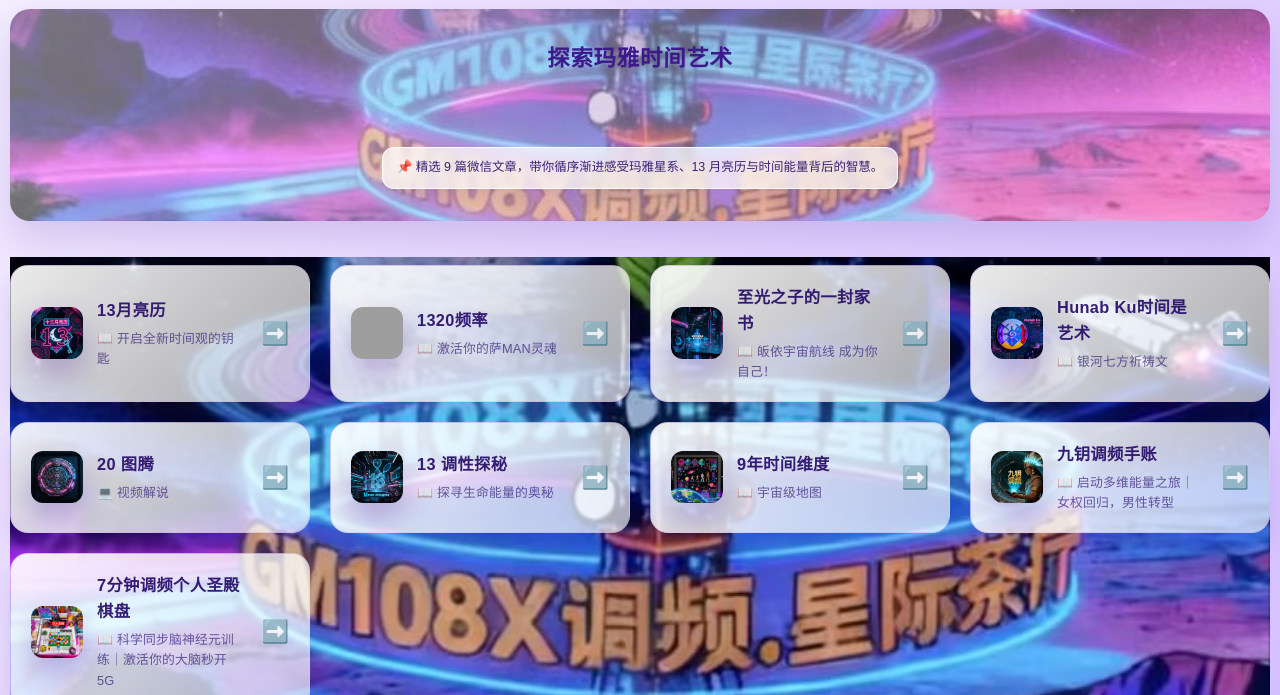
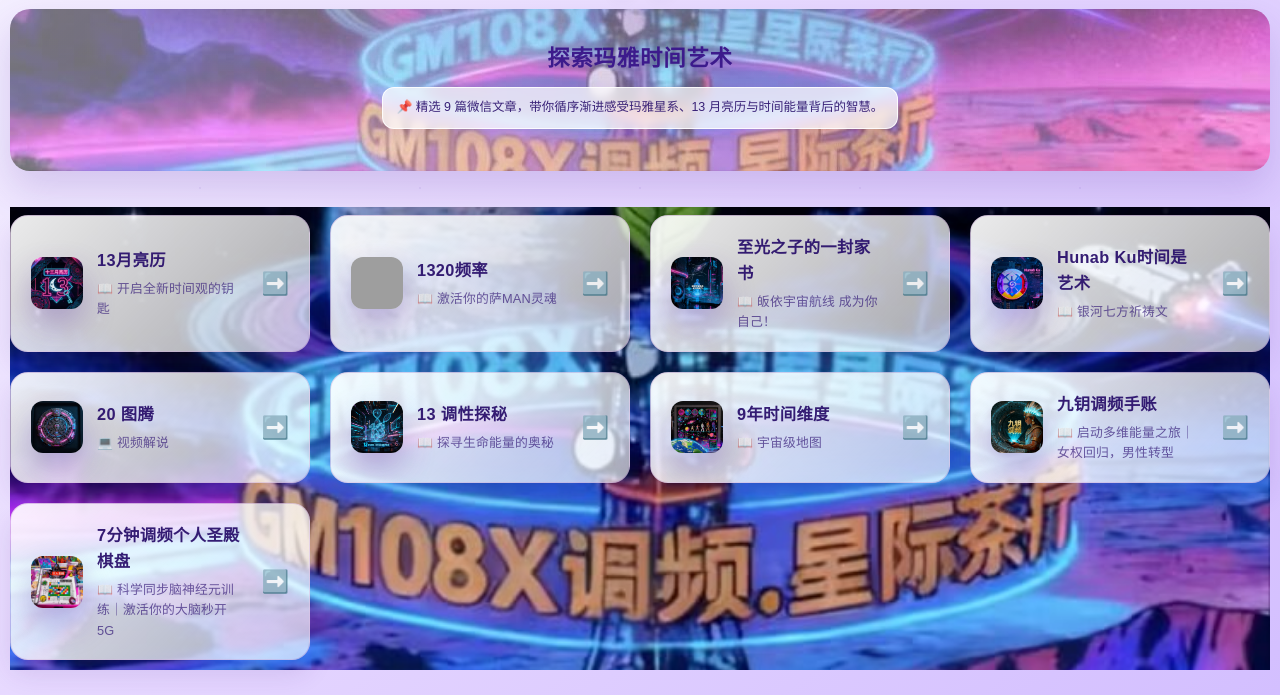
Before and after one commit to 644866730/maya-kin-calculator, a plain HTML site: page learn.html in a window 1280 px wide. Shown: the part 42-737 px from the top of the page. Drawn offline with Linux system fonts and the light colour scheme; grey boxes are pictures that could not be loaded.

Commit message:
Add files via upload

```diff
--- a/style.css
+++ b/style.css
@@ -666,7 +666,7 @@ body.learning-page::before {
     flex-direction: column;
     align-items: center;
     text-align: center;
-    padding: 28px 24px;
+    padding: 28px 6px;
     border-radius: 20px;
     /* 背景图：learn/learn1.jpg，仅作用于顶部大组件 */
     background-image: linear-gradient(135deg, rgba(255, 255, 255, 0.46), rgba(255, 255, 255, 0.28)), url("learn/learn1.jpg");
@@ -715,7 +715,8 @@ body.learning-page::before {
     font-size: 0.78rem;
     color: rgba(42, 17, 108, 0.92);
     padding: 10px 14px;
-    margin-top: 60px;
+
+    margin-bottom: 10px;
     border-radius: 12px;
     background: rgba(255, 255, 255, 0.72);
     border: 1px solid rgba(255, 255, 255, 0.85);
@@ -864,7 +865,7 @@ body.learning-page::before {
     }
 
     .learning-hero {
-        padding: 32px 32px;
+        padding: 32px 8px;
     }
 
     .learning-hero h2 {
```
